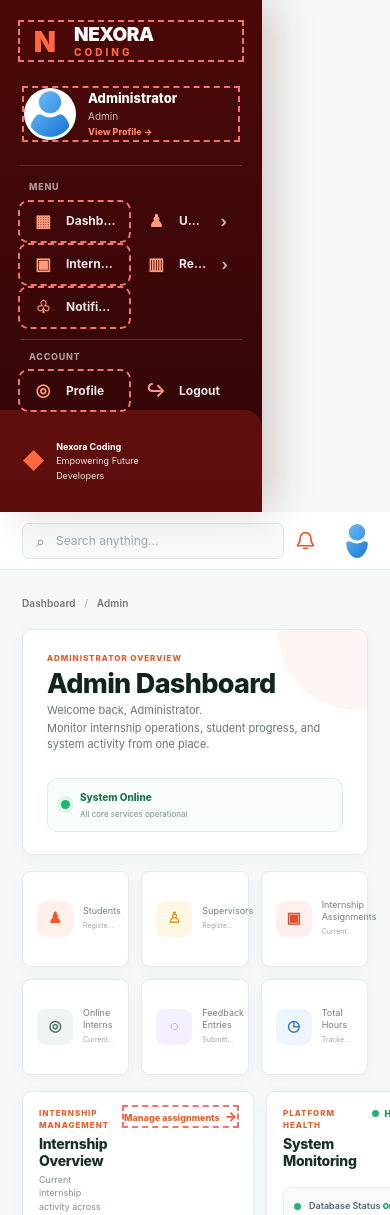
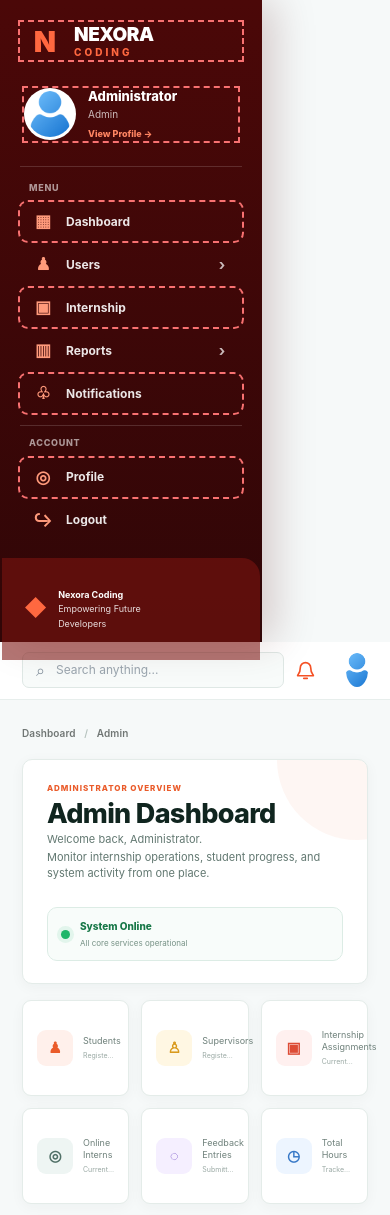
Before and after one commit to KeiShirogane1/Nexora, a Flask app: template resources/views/admin/dashboard.html in a window 390 px wide; the page is wider, and only the part inside the window is pictured. Shown: the top 1215 px of that part. Run offline with Flask 3, Linux system fonts and the light colour scheme; the template is opened without the code that fills it, so the values that code supplies are empty; parts of the project's set-up code (start-up, migrations or seed data) failed here and were passed over; some libraries are stand-ins or nearby versions.

Commit message:
Normalize global sidebar spacing across roles

```diff
--- a/resources/assets/css/sidebars.css
+++ b/resources/assets/css/sidebars.css
@@ -13,9 +13,9 @@
     --nx-sidebar-icon: #8ee9ad;
     --nx-sidebar-logo: #55d67e;
     --nx-sidebar-profile-link: #5ee58a;
-    --nx-sidebar-footer-bg: rgba(20, 133, 91, 0.42);
-    --nx-sidebar-shadow: rgba(0, 54, 44, 0.16);
-    --nx-sidebar-backdrop: rgba(7, 24, 18, 0.22);
+    --nx-sidebar-footer-bg: rgba(20, 133, 91, .42);
+    --nx-sidebar-shadow: rgba(0, 54, 44, .16);
+    --nx-sidebar-backdrop: rgba(7, 24, 18, .22);
 }
 
 .nx-role-sidebar-shell.nx-role-supervisor {
@@ -37,9 +37,9 @@
     --nx-sidebar-icon: #ff9a7b;
     --nx-sidebar-logo: #ff6840;
     --nx-sidebar-profile-link: #ff8562;
-    --nx-sidebar-footer-bg: rgba(126, 20, 17, 0.58);
-    --nx-sidebar-shadow: rgba(70, 8, 8, 0.18);
-    --nx-sidebar-backdrop: rgba(38, 8, 8, 0.24);
+    --nx-sidebar-footer-bg: rgba(126, 20, 17, .58);
+    --nx-sidebar-shadow: rgba(70, 8, 8, .18);
+    --nx-sidebar-backdrop: rgba(38, 8, 8, .24);
 }
 
 .nx-role-sidebar,
@@ -59,7 +59,7 @@
     display: flex !important;
     flex-direction: column !important;
     overflow: visible !important;
-    background: linear-gradient(180deg, var(--nx-sidebar-bg-start) 0%, var(--nx-sidebar-bg-end) 100%) !important;
+    background: linear-gradient(180deg, var(--nx-sidebar-bg-start), var(--nx-sidebar-bg-end)) !important;
     border: 0 !important;
     border-radius: 0 !important;
     box-shadow: 6px 0 20px var(--nx-sidebar-shadow) !important;
@@ -205,9 +199,8 @@
 
 .nx-role-profile-copy span {
     margin-top: 3px !important;
-    color: rgba(255, 255, 255, .72) !important;
+    color: rgba(255,255,255,.72) !important;
     font-size: 10px !important;
-    line-height: 1.2 !important;
 }
 
 .nx-role-profile-copy em {
@@ -216,11 +209,9 @@
     font-size: 9px !important;
     font-style: normal !important;
     font-weight: 800 !important;
-    line-height: 1.2 !important;
 }
 
-/* Navigation ---------------------------------------------- */
-
+/* Navigation */
 .nx-role-rule,
 .nx-role-divider,
 .nx-role-section-label,
@@ -232,21 +223,15 @@
 .nx-role-divider {
     flex: 0 0 auto;
     height: 1px !important;
-    background: rgba(255, 255, 255, .15) !important;
+    background: rgba(255,255,255,.15) !important;
 }
 
-.nx-role-rule {
-    margin: 0 0 14px !important;
-}
-
-.nx-role-divider {
-    margin: 12px 0 10px !important;
-}
+.nx-role-rule { margin: 0 0 14px !important; }
+.nx-role-divider { margin: 12px 0 10px !important; }
 
 .nx-role-section-label {
-    flex: 0 0 auto;
     padding: 0 9px 8px !important;
-    color: rgba(255, 255, 255, .58) !important;
+    color: rgba(255,255,255,.58) !important;
     font-size: 9px !important;
     font-weight: 800 !important;
     letter-spacing: .08em !important;
@@ -259,15 +244,12 @@
     width: 56px !important;
     margin: 0 auto !important;
     display: flex !important;
-    flex: 0 0 auto;
     flex-direction: column !important;
     align-items: center !important;
     gap: 6px !important;
 }
 
-.nx-role-account-nav {
-    margin-top: 8px !important;
-}
+.nx-role-account-nav { margin-top: 8px !important; }
 
 .nx-role-nav > a,
 .nx-role-nav-parent {
@@ -329,7 +310,6 @@
     font-size: 19px !important;
     font-weight: 700 !important;
     line-height: 1 !important;
-    text-align: center !important;
 }
 
 .nx-role-nav > a.active .nx-role-icon,
@@ -369,14 +346,11 @@
     border-radius: 999px !important;
     font-size: 7px !important;
     font-weight: 800 !important;
-    line-height: 1 !important;
 }
 
-/* Footer -------------------------------------------------- */
-
+/* Footer */
 .nx-role-footer {
     position: relative !important;
-    z-index: 0 !important;
     flex: 0 0 102px !important;
     height: 102px !important;
     min-height: 102px !important;
@@ -386,14 +360,12 @@
     gap: 11px !important;
     background: var(--nx-sidebar-footer-bg) !important;
     border-radius: 0 18px 0 0 !important;
-    color: rgba(255, 255, 255, .86) !important;
+    color: rgba(255,255,255,.86) !important;
 }
 
 .nx-role-footer-mark {
-    flex: 0 0 auto;
     color: var(--nx-sidebar-logo) !important;
     font-size: 22px !important;
-    line-height: 1 !important;
 }
 
 .nx-role-footer-copy {
@@ -610,41 +563,64 @@
     display: flex !important;
 }
 
-/* Portal layout: pages always reserve only the 76px rail. */
-
+/* =========================================================
+   GLOBAL PORTAL LAYOUT OWNERSHIP
+   Force all legacy role widths to the real 76px rail.
+   ========================================================= */
 @media (min-width: 761px) {
-    .nx-role-sidebar-shell ~ .student-global-topbar {
-        left: 76px !important;
-        width: calc(100% - 76px) !important;
+    body:has(.nx-role-sidebar-shell) {
+        --nexora-sidebar-width: 76px !important;
+        --nexora-sidebar-collapsed: 76px !important;
+        margin: 0 !important;
+        padding-left: 0 !important;
     }
 
-    .nx-role-sidebar-shell ~ .admin-global-topbar {
+    body:has(.nx-role-sidebar-shell) > main,
+    body:has(.nx-role-sidebar-shell) > .page-content,
+    body:has(.nx-role-sidebar-shell) .nx-main,
+    body:has(.nx-role-sidebar-shell) .student-main-content,
+    body:has(.nx-role-sidebar-shell) .classes-main,
+    body:has(.nx-role-sidebar-shell) .join-main,
+    body:has(.nx-role-sidebar-shell) .class-main,
+    body:has(.nx-role-sidebar-shell) .assignment-main,
+    body:has(.nx-role-sidebar-shell) .nx-classwork-main,
+    body:has(.nx-role-sidebar-shell) .student-logbook-main,
+    body:has(.nx-role-sidebar-shell) .student-tasks-main,
+    body:has(.nx-role-sidebar-shell) .admin-main,
+    body:has(.nx-role-sidebar-shell) .nexora-app-main,
+    body:has(.nx-role-sidebar-shell) .supervisor-classes-main {
         margin-left: 76px !important;
         width: calc(100% - 76px) !important;
+        max-width: none !important;
+        box-sizing: border-box !important;
     }
 
-    .nx-role-sidebar-shell ~ .page-content .supervisor-topbar,
-    .nx-role-sidebar-shell ~ .supervisor-topbar {
+    body:has(.nx-role-sidebar-shell) .student-global-topbar {
+        left: 76px !important;
+        right: 0 !important;
+        width: calc(100% - 76px) !important;
+        margin-left: 0 !important;
+        box-sizing: border-box !important;
+    }
+
+    body:has(.nx-role-sidebar-shell) .admin-global-topbar {
+        left: auto !important;
+        right: auto !important;
+        width: calc(100% - 76px) !important;
+        margin-left: 76px !important;
+        box-sizing: border-box !important;
+    }
+
+    body:has(.nx-role-sidebar-shell) .supervisor-topbar {
         left: 76px !important;
         right: 0 !important;
         width: auto !important;
+        margin-left: 0 !important;
+        box-sizing: border-box !important;
     }
 
-    .nx-role-sidebar-shell ~ .nx-main,
-    .nx-role-sidebar-shell ~ .student-main-content,
-    .nx-role-sidebar-shell ~ .classes-main,
-    .nx-role-sidebar-shell ~ .join-main,
-    .nx-role-sidebar-shell ~ .class-main,
-    .nx-role-sidebar-shell ~ .assignment-main,
-    .nx-role-sidebar-shell ~ .nx-classwork-main,
-    .nx-role-sidebar-shell ~ .student-logbook-main,
-    .nx-role-sidebar-shell ~ .student-tasks-main,
-    .nx-role-sidebar-shell ~ .admin-main,
-    .nx-role-sidebar-shell ~ .page-content,
-    .nx-role-sidebar-shell ~ .nexora-app-main {
-        margin-left: 76px !important;
-        width: calc(100% - 76px) !important;
-        box-sizing: border-box !important;
+    body:has(.nx-role-sidebar-shell) .supervisor-create-bar {
+        left: 108px !important;
     }
 
     .student-tasks-menu-button,
@@ -658,9 +634,15 @@
     }
 }
 
-/* Mobile keeps the shared sidebar readable and non-hover dependent. */
+/* Mobile: remove desktop rail reservation completely. */
+@media (max-width: 760px) {
+    body:has(.nx-role-sidebar-shell) {
+        --nexora-sidebar-width: 0px !important;
+        --nexora-sidebar-collapsed: 0px !important;
+        margin: 0 !important;
+        padding: 0 !important;
+    }
 
-@media (max-width: 760px) {
     .nx-role-sidebar {
         position: relative !important;
         inset: auto !important;
@@ -668,70 +650,49 @@
         height: auto !important;
         min-height: 0 !important;
         margin: 0 !important;
-        padding: 18px 18px 12px !important;
+        padding: 18px !important;
         box-shadow: none !important;
     }
 
-    .nx-role-sidebar-backdrop {
-        display: none !important;
+    .nx-role-sidebar-backdrop { display: none !important; }
+
+    .nx-role-brand,
+    .nx-role-profile,
+    .nx-role-nav,
+    .nx-role-nav-group {
+        width: 100% !important;
+        max-width: none !important;
+        margin-left: 0 !important;
+        margin-right: 0 !important;
     }
 
     .nx-role-brand {
-        width: auto !important;
-        min-width: 0 !important;
         height: 38px !important;
-        margin: 0 !important;
-        padding: 0 6px !important;
         justify-content: flex-start !important;
         gap: 10px !important;
-        overflow: visible !important;
     }
 
-    .nx-role-logo {
-        width: 38px !important;
-        min-width: 38px !important;
-        height: 38px !important;
-        flex: 0 0 38px !important;
-    }
-
-    .nx-role-brand-copy {
-        display: flex !important;
-    }
+    .nx-role-brand-copy { display: flex !important; }
 
     .nx-role-profile {
-        width: auto !important;
-        min-width: 0 !important;
         height: auto !important;
-        margin: 20px 4px !important;
+        margin: 22px 0 !important;
         justify-content: flex-start !important;
         gap: 12px !important;
     }
 
-    .nx-role-profile img {
-        width: 50px !important;
-        min-width: 50px !important;
-        height: 50px !important;
-        flex-basis: 50px !important;
-    }
+    .nx-role-profile-copy { display: block !important; }
 
-    .nx-role-profile-copy,
     .nx-role-rule,
     .nx-role-divider,
-    .nx-role-section-label {
-        display: block !important;
-    }
+    .nx-role-section-label,
+    .nx-role-footer { display: block !important; }
+
+    .nx-role-footer { display: flex !important; margin: 18px -18px -18px !important; }
 
     .nx-role-nav {
-        width: 100% !important;
-        margin: 0 !important;
-        display: grid !important;
-        grid-template-columns: repeat(2, minmax(0, 1fr)) !important;
         align-items: stretch !important;
-        gap: 6px !important;
-    }
-
-    .nx-role-account-nav {
-        margin-top: 0 !important;
+        gap: 4px !important;
     }
 
     .nx-role-nav > a,
@@ -754,30 +714,19 @@
         width: 20px !important;
         min-width: 20px !important;
         height: 20px !important;
-        flex: 0 0 20px !important;
-        display: inline-flex !important;
-        align-items: center !important;
-        justify-content: center !important;
+        flex-basis: 20px !important;
         font-size: 17px !important;
     }
 
     .nx-role-nav-text,
-    .nx-role-nav-arrow {
-        display: inline !important;
-    }
+    .nx-role-nav-arrow { display: inline !important; }
 
-    .nx-role-nav-arrow {
-        margin-left: auto !important;
-    }
+    .nx-role-nav-arrow { margin-left: auto !important; }
 
-    .nx-role-nav-group {
-        width: 100% !important;
-        margin: 0 !important;
-    }
+    .nx-role-nav-group { width: 100% !important; }
 
     .nx-role-nav-group.open > .nx-role-submenu {
-        grid-column: 1 / -1;
-        margin: 4px 0 4px 14px !important;
+        margin: 3px 0 5px 17px !important;
         display: flex !important;
         flex-direction: column !important;
         gap: 3px !important;
@@ -788,68 +737,40 @@
         padding: 0 10px !important;
         display: flex !important;
         align-items: center !important;
-        gap: 8px !important;
-        border-radius: 7px !important;
-        color: rgba(255, 255, 255, .86) !important;
+        gap: 9px !important;
+        color: rgba(255,255,255,.84) !important;
         text-decoration: none !important;
-        font-size: 10px !important;
-        font-weight: 650 !important;
     }
 
-    .nx-role-badge {
-        position: static !important;
-        min-width: 19px !important;
-        height: 19px !important;
-        margin-left: auto !important;
-        padding: 0 5px !important;
-        border: 0 !important;
-        font-size: 8px !important;
+    body:has(.nx-role-sidebar-shell) > main,
+    body:has(.nx-role-sidebar-shell) > .page-content,
+    body:has(.nx-role-sidebar-shell) .nx-main,
+    body:has(.nx-role-sidebar-shell) .student-main-content,
+    body:has(.nx-role-sidebar-shell) .classes-main,
+    body:has(.nx-role-sidebar-shell) .join-main,
+    body:has(.nx-role-sidebar-shell) .class-main,
+    body:has(.nx-role-sidebar-shell) .assignment-main,
+    body:has(.nx-role-sidebar-shell) .nx-classwork-main,
+    body:has(.nx-role-sidebar-shell) .student-logbook-main,
+    body:has(.nx-role-sidebar-shell) .student-tasks-main,
+    body:has(.nx-role-sidebar-shell) .admin-main,
+    body:has(.nx-role-sidebar-shell) .nexora-app-main,
+    body:has(.nx-role-sidebar-shell) .supervisor-classes-main {
+        margin-left: 0 !important;
+        width: 100% !important;
     }
 
-    .nx-role-footer {
-        display: none !important;
-    }
-
-    .nx-role-sidebar-shell ~ .student-global-topbar,
-    .nx-role-sidebar-shell ~ .admin-global-topbar,
-    .nx-role-sidebar-shell ~ .supervisor-topbar,
-    .nx-role-sidebar-shell ~ .page-content .supervisor-topbar {
+    body:has(.nx-role-sidebar-shell) .student-global-topbar,
+    body:has(.nx-role-sidebar-shell) .admin-global-topbar,
+    body:has(.nx-role-sidebar-shell) .supervisor-topbar {
         left: 0 !important;
         right: 0 !important;
         width: 100% !important;
         margin-left: 0 !important;
     }
 
-    .nx-role-sidebar-shell ~ .nx-main,
-    .nx-role-sidebar-shell ~ .student-main-content,
-    .nx-role-sidebar-shell ~ .classes-main,
-    .nx-role-sidebar-shell ~ .join-main,
-    .nx-role-sidebar-shell ~ .class-main,
-    .nx-role-sidebar-shell ~ .assignment-main,
-    .nx-role-sidebar-shell ~ .nx-classwork-main,
-    .nx-role-sidebar-shell ~ .student-logbook-main,
-    .nx-role-sidebar-shell ~ .student-tasks-main,
-    .nx-role-sidebar-shell ~ .admin-main,
-    .nx-role-sidebar-shell ~ .page-content,
-    .nx-role-sidebar-shell ~ .nexora-app-main {
-        margin-left: 0 !important;
-        width: 100% !important;
-    }
-
-    .student-tasks-menu-button,
-    .supervisor-menu-button,
-    .admin-topbar-menu,
-    .sidebar-toggle,
-    .sidebar-collapse-btn,
-    .sidebar-collapse-control,
-    .nx-collapse-toggle {
-        display: none !important;
+    body:has(.nx-role-sidebar-shell) .supervisor-create-bar {
+        left: 16px !important;
+        right: 16px !important;
     }
 }
-
-@media (prefers-reduced-motion: reduce) {
-    .nx-role-sidebar,
-    .nx-role-sidebar-backdrop {
-        transition: none !important;
-    }
-}
```
Also changed, not shown: other parts of resources/assets/css/sidebars.css (+21 -51 lines).
